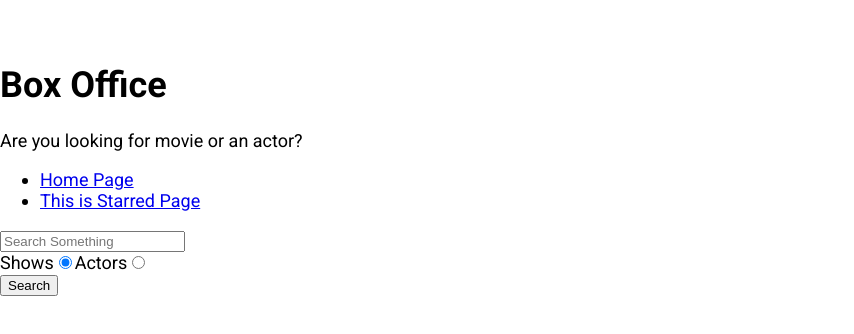
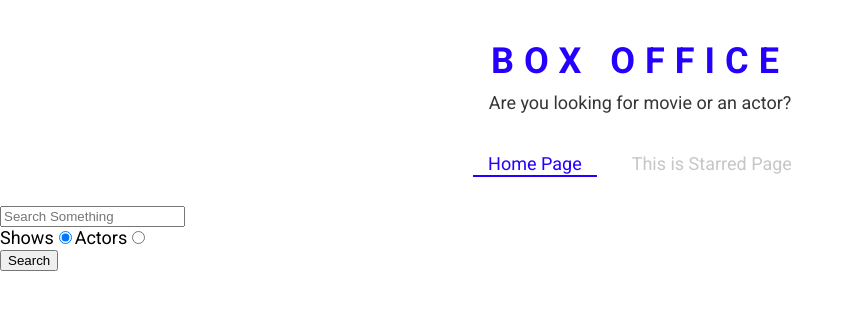
Before and after one commit to AshRaj07/box-office, a React (Create React App) app: page / in a window 1280 px wide. Shown: the top 334 px of the page, without its empty margins (0-854 px from the left). Built offline with nearby package versions, Linux system fonts and the light colour scheme.

Commit message:
defined theme for styled components

```diff
--- a/src/App.js
+++ b/src/App.js
@@ -3,10 +3,19 @@
 import Home from "./pages/Home";
 import Show from "./pages/Show";
 import Starred from "./pages/Starred";
+import {ThemeProvider} from 'styled-components'
+
+const theme = {
+  mainColors:{
+    blue:'#2400ff',
+    gray:'#c6c6c6',
+    dark:'#353535'
+  }
+}
 
 function App() {
   return (
-    <>
+    <ThemeProvider theme={theme}>
       <Switch>
         <Route exact={true} path={"/"}>
           <Home />
@@ -19,7 +28,7 @@
         </Route>
         <Route>This is 404 page !</Route>
       </Switch>
-    </>
+    </ThemeProvider>
   );
 }
 
--- a/src/components/Navs.js
+++ b/src/components/Navs.js
@@ -1,21 +1,24 @@
 import React from "react";
-import { Link } from "react-router-dom";
+import {useLocation} from "react-router-dom"
+import {NavList,LinkStyled} from "./Navs.styled"
+
 const Navs = () => {
   const LINKS = [
     { to: "/", text: "Home Page" },
     { to: "/starred", text: "This is Starred Page" },
   ];
+  const {pathname} = useLocation();
   return (
     <div>
-      <ul>
+      <NavList>
         {LINKS.map((item) => {
           return (
             <li key={item.to}>
-              <Link to={item.to}>{item.text}</Link>
+              <LinkStyled className={item.to===pathname?'active':''} to={item.to}>{item.text}</LinkStyled>
             </li>
           );
         })}
-      </ul>
+      </NavList>
     </div>
   );
 };
--- /dev/null
+++ b/src/components/Navs.styled.js
@@ -0,0 +1,41 @@
+import styled from 'styled-components';
+import { Link } from 'react-router-dom';
+
+export const NavList = styled.ul`
+  display: flex;
+  justify-content: center;
+  list-style: none;
+  margin: 0 0 30px;
+  padding: 0;
+`;
+
+export const LinkStyled = styled(Link)`
+  margin: 0 10px;
+  padding: 3px 15px;
+  position: relative;
+  text-decoration: none;
+  color: ${({ theme }) => theme.mainColors.gray};
+  &.active {
+    color: ${({ theme }) => theme.mainColors.blue};
+    &:after {
+      content: '';
+      position: absolute;
+      display: block;
+      height: 2px;
+      left: 0%;
+      bottom: 0;
+      background-color: ${({ theme }) => theme.mainColors.blue};
+      animation: slide-in 0.3s ease-in forwards;
+      @keyframes slide-in {
+        from {
+          left: 50%;
+          width: 0;
+        }
+        to {
+          left: 0%;
+          width: 100%;
+        }
+      }
+    }
+  }
+`;
--- a/src/components/Title.js
+++ b/src/components/Title.js
@@ -1,11 +1,12 @@
 import React from "react";
+import { TitleWrapper } from "./Title.styled";
 
 const Title = ({ title, subtitle }) => {
   return (
-    <>
+    <TitleWrapper>
       <h1>{title}</h1>
       <p>{subtitle}</p>
-    </>
+    </TitleWrapper>
   );
 };
 
--- /dev/null
+++ b/src/components/Title.styled.js
@@ -0,0 +1,18 @@
+import styled from 'styled-components';
+
+export const TitleWrapper = styled.div`
+  text-align: center;
+  margin: 0 0 40px;
+
+  h1 {
+    color: ${({ theme }) => theme.mainColors.blue};
+    letter-spacing: 10px;
+    text-transform: uppercase;
+    margin: 0 0 10px;
+  }
+
+  p {
+    color: ${({ theme }) => theme.mainColors.dark};
+    margin: 0;
+  }
+`;
```
